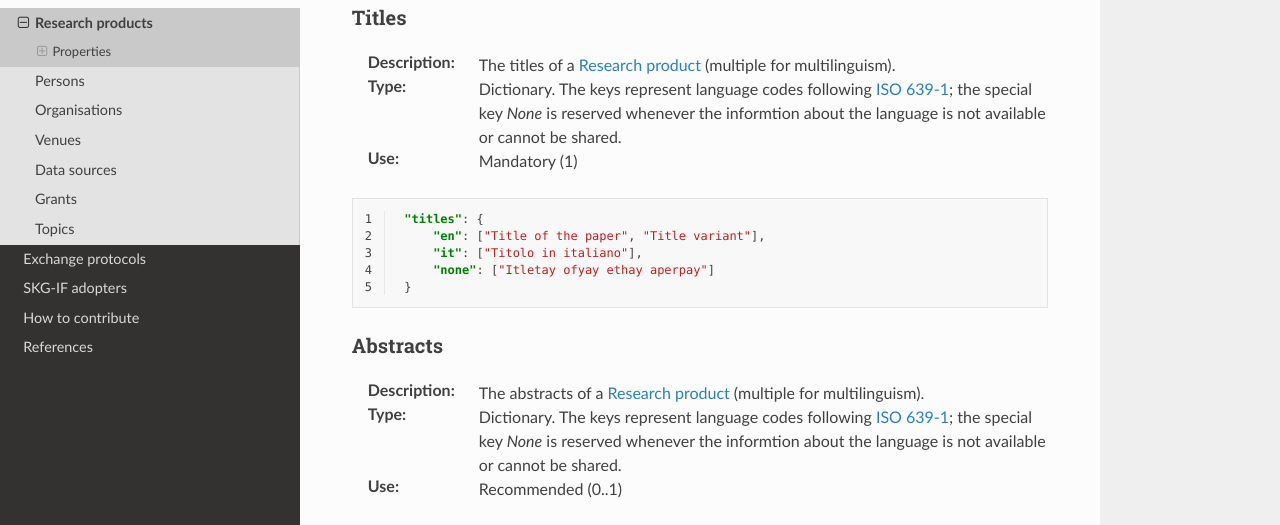
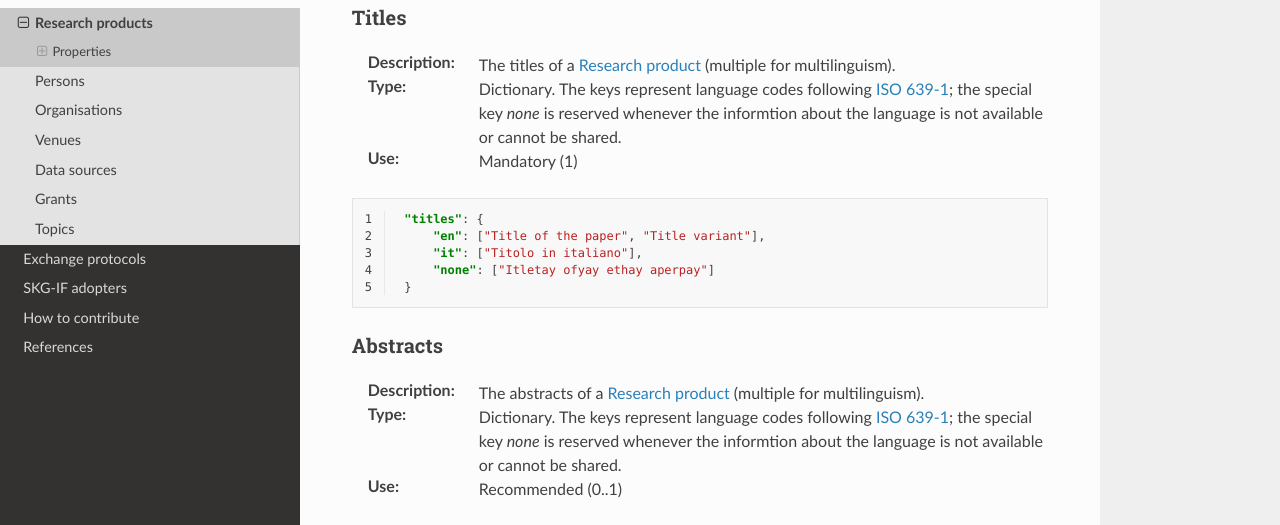
Before and after one commit to andremann/SKG-IF, a Sphinx documentation site: the page built from docs/source/products.rst, in a window 1280 px wide and 900 px high, scrolled down 1455 px. Shown: the part 154-679 px from the top of the window. Built offline with Sphinx 7.4.7 and the Read the Docs theme 2.0.0, drawn with Linux system fonts in a browser that asks for light colours.

```diff
--- a/docs/source/products.rst
+++ b/docs/source/products.rst
@@ -62,7 +62,7 @@ Value
 Titles
 ----
 :Description: The titles of a :ref:`Research product <Research product>` (multiple for multilinguism).
-:Type: Dictionary. The keys represent language codes following `ISO 639-1 <https://en.wikipedia.org/wiki/List_of_ISO_639-1_codes>`_; the special key `None` is reserved whenever the informtion about the language is not available or cannot be shared.
+:Type: Dictionary. The keys represent language codes following `ISO 639-1 <https://en.wikipedia.org/wiki/List_of_ISO_639-1_codes>`_; the special key `none` is reserved whenever the informtion about the language is not available or cannot be shared.
 :Use: Mandatory (1)
 
 .. code-block:: json
@@ -78,7 +78,7 @@ Titles
 Abstracts
 --------
 :Description: The abstracts of a :ref:`Research product <Research product>` (multiple for multilinguism).
-:Type: Dictionary. The keys represent language codes following `ISO 639-1 <https://en.wikipedia.org/wiki/List_of_ISO_639-1_codes>`_; the special key `None` is reserved whenever the informtion about the language is not available or cannot be shared.
+:Type: Dictionary. The keys represent language codes following `ISO 639-1 <https://en.wikipedia.org/wiki/List_of_ISO_639-1_codes>`_; the special key `none` is reserved whenever the informtion about the language is not available or cannot be shared.
 :Use: Recommended (0..1)
 
 .. code-block:: json
```
